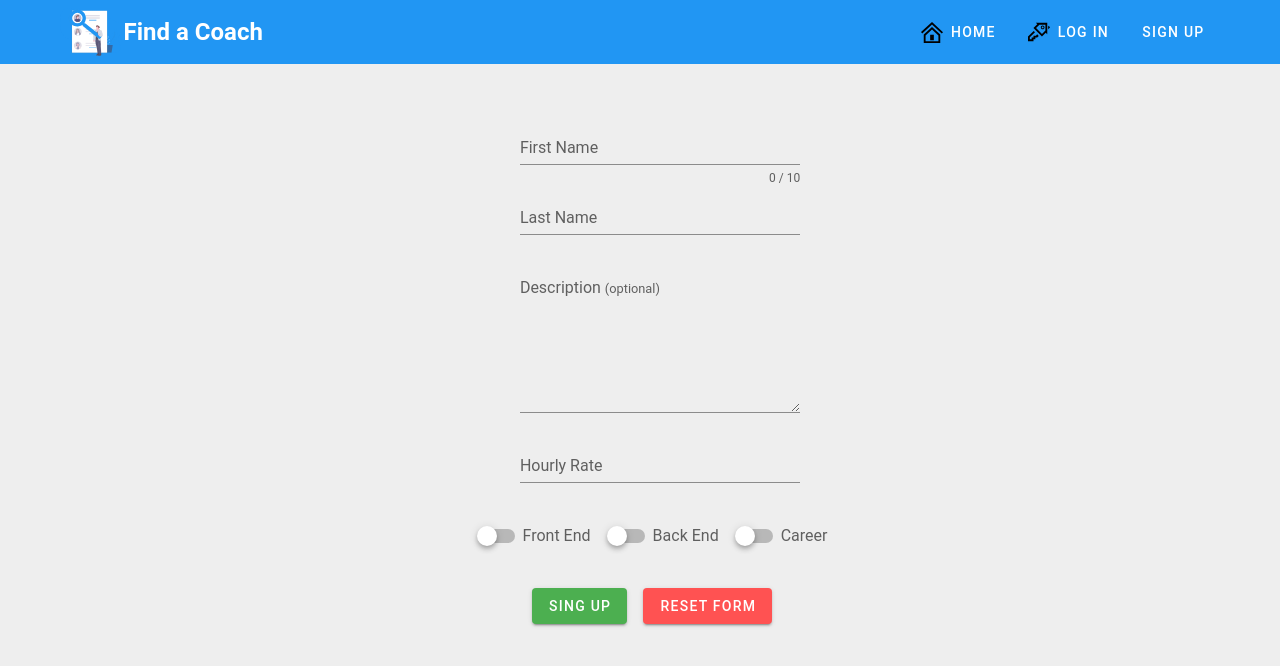
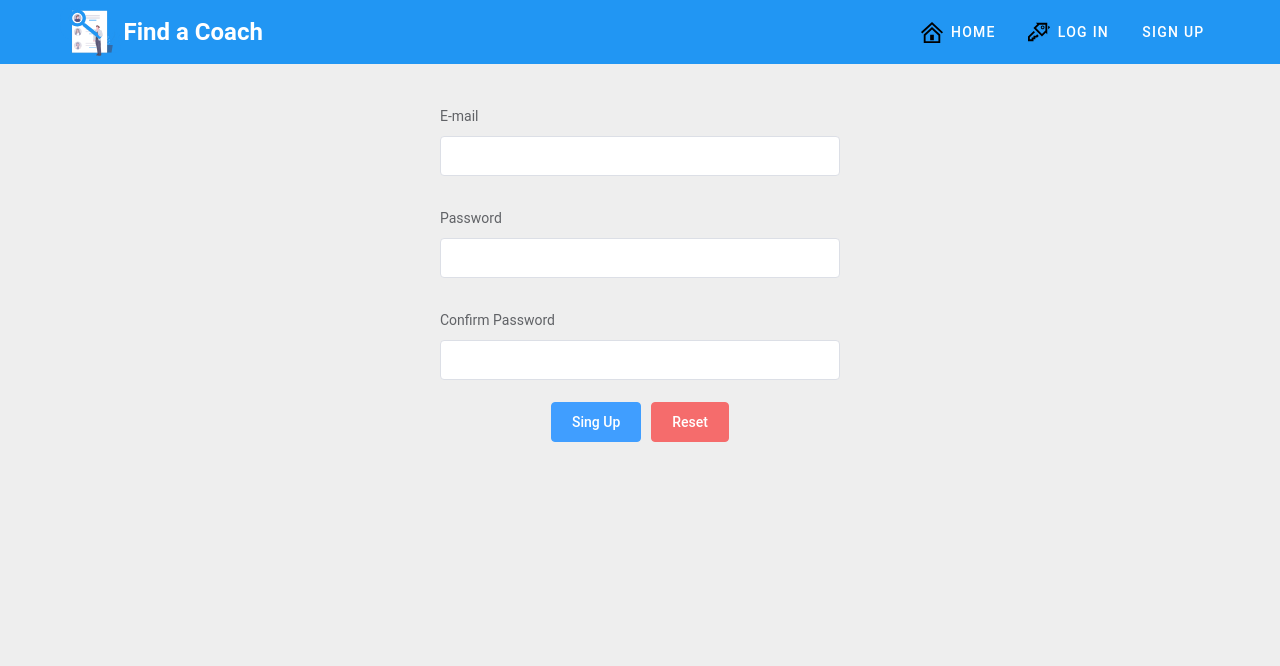
Before and after one commit to ymlihaa/find_a_coach, a Vue app: page /register in a window 1280 px wide. Shown: the top 666 px of the page. Built offline with nearby package versions, Linux system fonts and the light colour scheme; the HTML template or start-up script is replaced by a standard one; what vue-ellipse-progress, vuefire would draw is missing.

Commit message:
register form converted to element UI .

```diff
--- a/src/components/registerForm.vue
+++ b/src/components/registerForm.vue
@@ -1,74 +1,32 @@
 <template>
-  <div class="w-100 d-flex">
-    <v-form
-      class="w-50 d-flex-col mt-10"
-      ref="form"
-      lazy-validation
-      outlined
-      @submit.prevent="registerUser"
-    >
-      <v-text-field
-        class="w-50"
-        v-model="firstName"
-        :counter="10"
-        label="First Name"
-        required
-      ></v-text-field>
-
-      <v-text-field
-        class="input-group--focused w-50"
-        v-model="lastName"
-        label="Last Name"
-        required
-      ></v-text-field>
-
-      <v-textarea v-model="description" color="teal" class="w-50">
-        <template v-slot:label>
-          <div>Description <small>(optional)</small></div>
-        </template>
-      </v-textarea>
-
-      <v-text-field
-        class="input-group--focused w-50"
-        label="Hourly Rate"
-        v-model="hourlyRate"
-        required
-      ></v-text-field>
-      <div class="selectBoxs d-flex">
-        <v-switch
-          class="mr-4"
-          v-model="tags"
-          label="Front End"
-          color="primary"
-          value="frontend"
-          hide-details
-        ></v-switch>
-        <v-switch
-          class="mr-4"
-          v-model="tags"
-          label="Back End "
-          color="primary"
-          value="backend"
-          hide-details
-        ></v-switch>
-        <v-switch
-          v-model="tags"
-          label="Career"
-          class="mr-4"
-          color="primary"
-          value="career"
-          hide-details
-        ></v-switch>
-      </div>
-      <div class="d-flex mt-10">
-        <v-btn color="success" class="mr-4" @click="handleSave">
-          Sing Up
-        </v-btn>
-
-        <v-btn color="error" class="mr-4"> Reset Form </v-btn>
-      </div>
-    </v-form>
-  </div>
+  <el-container type="flex">
+    <el-main align="center">
+      <el-form>
+        <el-form-item label="First Name">
+          <el-input v-model="firstName" type="text"></el-input>
+        </el-form-item>
+        <el-form-item label="Last Name">
+          <el-input type="text" v-model="lastName"></el-input>
+        </el-form-item>
+        <el-form-item label="Description">
+          <el-input type="textarea" v-model="description"></el-input>
+        </el-form-item>
+        <el-form-item label="Hourly Rate">
+          <el-input type="text" v-model="hourlyRate"></el-input>
+        </el-form-item>
+        <el-form-item>
+          <el-checkbox-group v-model="tags">
+            <el-checkbox label="frontend "></el-checkbox>
+            <el-checkbox label="backend"></el-checkbox>
+            <el-checkbox label="career"></el-checkbox>
+          </el-checkbox-group>
+        </el-form-item>
+        <el-form-item>
+          <el-button type="primary" @click="handleSave">Save</el-button>
+        </el-form-item>
+      </el-form>
+    </el-main>
+  </el-container>
 </template>
 
 
@@ -86,6 +44,9 @@ export default {
       description: "",
       hourlyRate: "",
       tags: [],
+      val1: "",
+      val2: "",
+      val3: "",
     };
   },
   methods: {
@@ -106,38 +67,21 @@ export default {
         .catch((err) => console.log(err.message));
     },
   },
+  updated() {
+    console.log(this.tags);
+  },
 };
 </script>
 
 <style scoped>
-.w-100 {
-  width: 100%;
-}
-.w-50 {
-  width: 50%;
-}
-
-.h-100 {
-  height: 100vh;
-}
-
-.mt-10 {
-  margin-top: auto;
-}
-
-.d-flex {
+.el-main {
   display: flex;
   align-items: center;
-  justify-content: center;
 }
-
-.d-flex-col {
-  display: flex;
-  flex-direction: column;
-  align-items: center;
-  justify-content: center;
+.el-form {
+  width: 50vmin;
 }
-.selectBoxs {
+.el-button {
   width: 100%;
 }
 </style>
--- a/src/views/Login.vue
+++ b/src/views/Login.vue
@@ -82,6 +82,6 @@ export default {
 }
 
 .el-form {
-  width: 80vmin;
+  width: 50vmin;
 }
 </style>
--- a/src/views/Register.vue
+++ b/src/views/Register.vue
@@ -1,7 +1,7 @@
 <template >
   <el-container type="flex">
     <el-main>
-      <el-form align="center" v-if="this.$store.state.isActive === true">
+      <el-form align="center" v-if="this.$store.state.isActive === false">
         <el-form-item label="E-mail" prop="email">
           <el-input type="email" v-model="formData.email"></el-input>
         </el-form-item>
@@ -20,7 +20,7 @@
         </el-form-item>
       </el-form>
     </el-main>
-    <form-register v-if="this.$store.state.isActive === false"></form-register>
+    <form-register v-if="this.$store.state.isActive === true"></form-register>
     <dialog-app
       v-if="this.$store.state.dialog"
       :dialogMessage="errorMessage"
@@ -46,7 +46,6 @@ export default {
   data() {
     return {
       errorMessage: "",
-
       formData: {
         email: "",
         password: "",
@@ -100,6 +99,6 @@ export default {
   justify-content: center;
 }
 .el-form {
-  width: 80vmin;
+  width: 50vmin;
 }
 </style>
```
